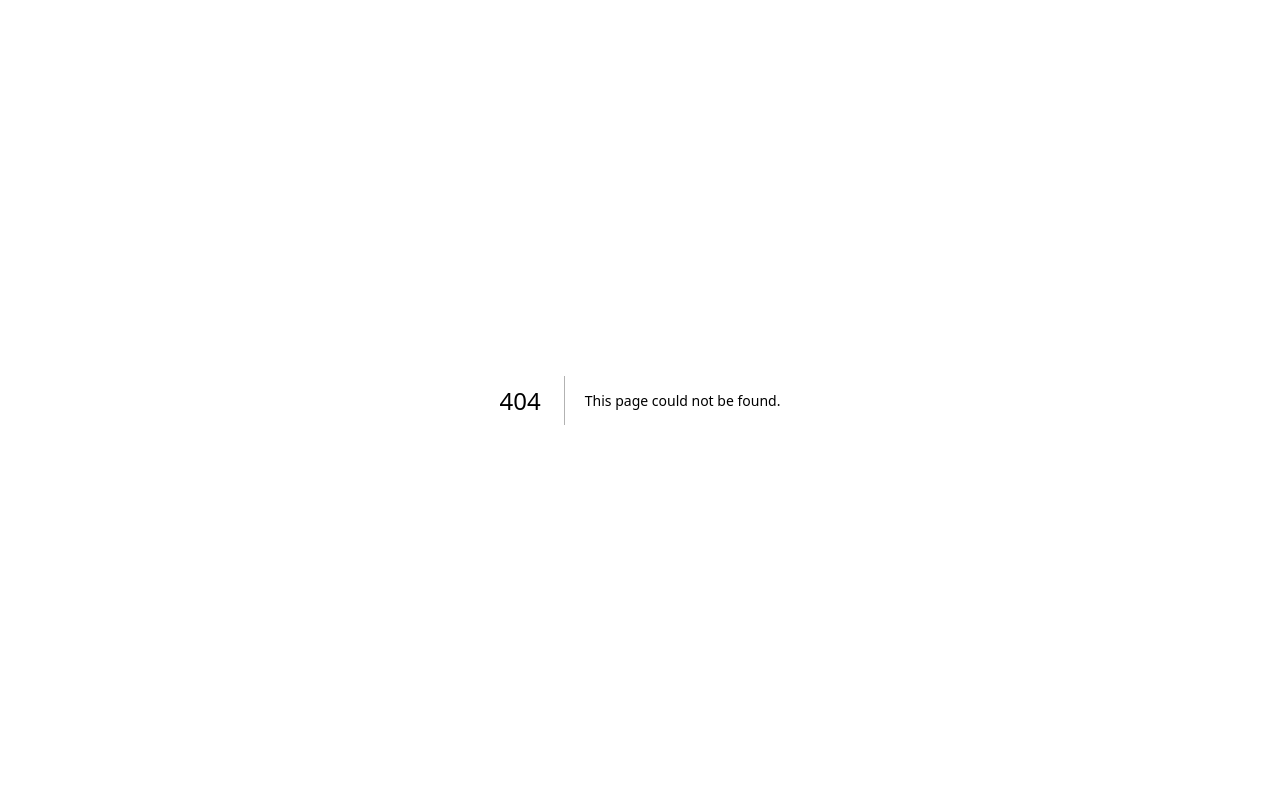
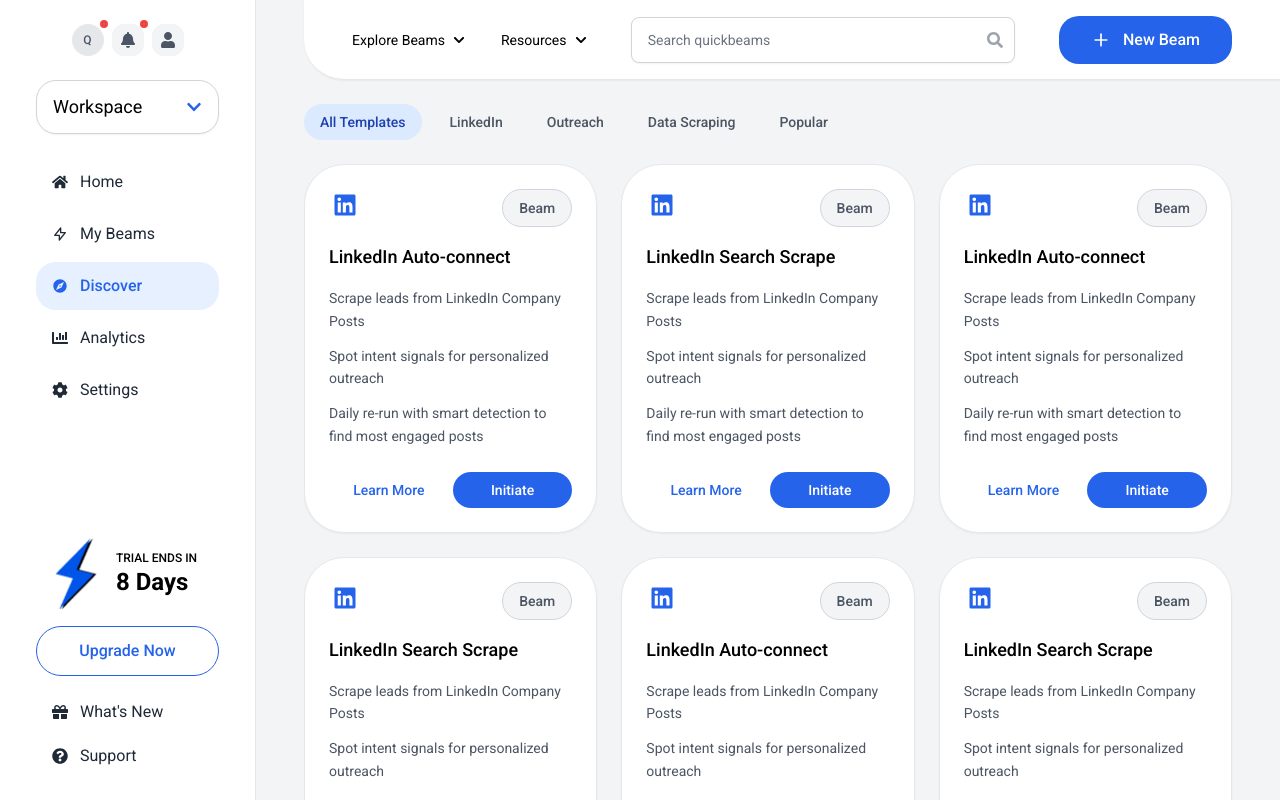
Before and after one commit to mohnishmsu962000/quickbeams-frontend, a Next.js app: page /dashboard/discover in a window 1280 px wide. Before the commit this address had no page. Built offline with nearby package versions, Linux system fonts and the light colour scheme.

Commit message:
Added discover page and chatbot

```diff
--- /dev/null
+++ b/src/app/dashboard/discover/page.tsx
@@ -0,0 +1,123 @@
+'use client';
+
+import { useState } from 'react';
+import BeamTemplateCard from '@/components/ui/BeamTemplateCard';
+import Badge from '@/components/ui/Badge';
+
+
+const filterTabs = [
+    { id: 'all', label: 'All Templates' },
+    { id: 'linkedin', label: 'LinkedIn' },
+    { id: 'outreach', label: 'Outreach' },
+    { id: 'data-scraping', label: 'Data Scraping' },
+    { id: 'popular', label: 'Popular' }
+  ];
+
+
+const mockTemplates = [
+  {
+    id: '1',
+    title: 'LinkedIn Auto-connect',
+    description: [
+      'Scrape leads from LinkedIn Company Posts',
+      'Spot intent signals for personalized outreach',
+      'Daily re-run with smart detection to find most engaged posts'
+    ],
+    platform: 'linkedin' as const
+  },
+  {
+    id: '2',
+    title: 'LinkedIn Search Scrape',
+    description: [
+      'Scrape leads from LinkedIn Company Posts',
+      'Spot intent signals for personalized outreach',
+      'Daily re-run with smart detection to find most engaged posts'
+    ],
+    platform: 'linkedin' as const
+  },
+  {
+    id: '3',
+    title: 'LinkedIn Auto-connect',
+    description: [
+      'Scrape leads from LinkedIn Company Posts',
+      'Spot intent signals for personalized outreach',
+      'Daily re-run with smart detection to find most engaged posts'
+    ],
+    platform: 'linkedin' as const
+  },
+  {
+    id: '4',
+    title: 'LinkedIn Search Scrape',
+    description: [
+      'Scrape leads from LinkedIn Company Posts',
+      'Spot intent signals for personalized outreach',
+      'Daily re-run with smart detection to find most engaged posts'
+    ],
+    platform: 'linkedin' as const
+  },
+  {
+    id: '5',
+    title: 'LinkedIn Auto-connect',
+    description: [
+      'Scrape leads from LinkedIn Company Posts',
+      'Spot intent signals for personalized outreach'
+    ],
+    platform: 'linkedin' as const
+  },
+  {
+    id: '6',
+    title: 'LinkedIn Search Scrape',
+    description: [
+      'Scrape leads from LinkedIn Company Posts',
+      'Spot intent signals for personalized outreach'
+    ],
+    platform: 'linkedin' as const
+  }
+];
+
+export default function DiscoverPage() {
+    const [activeFilter, setActiveFilter] = useState('all');
+
+    const handleLearnMore = (templateId: string) => {
+      console.log('Learn more clicked for:', templateId);
+    };
+
+    const handleInitiate = (templateId: string) => {
+      console.log('Initiate clicked for:', templateId);
+    };
+
+    return (
+      <div className="py-6 space-y-6 pr-12">
+        {/* Filter tabs */}
+        <div className="flex space-x-3">
+          {filterTabs.map((tab) => (
+            <button
+              key={tab.id}
+              onClick={() => setActiveFilter(tab.id)}
+              className={`px-4 py-2 rounded-full text-sm font-medium transition-colors ${
+                activeFilter === tab.id
+                  ? 'bg-blue-100 text-blue-800'
+                  : 'bg-gray-100 text-gray-600 hover:bg-gray-200'
+              }`}
+            >
+              {tab.label}
+            </button>
+          ))}
+        </div>
+
+        {/* Templates Grid */}
+        <div className="grid grid-cols-3 gap-6">
+          {mockTemplates.map((template) => (
+            <BeamTemplateCard
+              key={template.id}
+              title={template.title}
+              description={template.description}
+              platform={template.platform}
+              onLearnMore={() => handleLearnMore(template.id)}
+              onInitiate={() => handleInitiate(template.id)}
+            />
+          ))}
+        </div>
+      </div>
+    );
+  }
--- /dev/null
+++ b/src/app/dashboard/layout.tsx
@@ -0,0 +1,9 @@
+import AppLayout from '@/components/layout/AppLayout';
+
+interface DashboardLayoutProps {
+  children: React.ReactNode;
+}
+
+export default function DashboardLayout({ children }: DashboardLayoutProps) {
+  return <AppLayout>{children}</AppLayout>;
+}
--- a/src/app/dashboard/page.tsx
+++ b/src/app/dashboard/page.tsx
@@ -1,7 +1,6 @@
 'use client';
 
 import { useAuth } from '@/context/AuthContext';
-import AppLayout from '@/components/layout/AppLayout';
 import Button from '@/components/ui/Button';
 import StatsCard from '@/components/ui/StatsCard';
 import TemplateCard from '@/components/ui/TemplateCard';
@@ -13,8 +12,7 @@
   const { user, signOut } = useAuth();
 
   return (
-    <AppLayout>
-      <div className="py-6 space-y-8 pr-12" >
+    <div className="py-6 space-y-8 pr-12">
       {/* Header with main stat */}
       <div className="flex items-center justify-between">
         <div className="flex items-center space-x-4">
@@ -77,6 +75,5 @@
         </div>
       </div>
     </div>
-    </AppLayout>
   );
 }
--- a/src/app/signIn/page.tsx
+++ b/src/app/signIn/page.tsx
@@ -4,7 +4,6 @@
 import { useAuth } from '@/context/AuthContext';
 import Button from '@/components/ui/Button';
 import Input from '@/components/ui/Input';
-import { HiOutlineLightningBolt } from 'react-icons/hi';
 import { FaGoogle, FaApple, FaLinkedin } from 'react-icons/fa';
 
 export default function SignInPage() {
--- a/src/components/layout/AppLayout.tsx
+++ b/src/components/layout/AppLayout.tsx
@@ -1,5 +1,7 @@
 import Sidebar from './Sidebar';
 import Header from './Header';
+import DesktopOnly from './DesktopOnly';
+import Script from 'next/script';
 
 interface AppLayoutProps {
   children: React.ReactNode;
@@ -7,6 +9,7 @@
 
 export default function AppLayout({ children }: AppLayoutProps) {
   return (
+    <DesktopOnly>
       <div className="flex h-screen bg-gray-100">
         <Sidebar />
         <div className="flex-1 flex flex-col">
@@ -15,6 +18,11 @@
             {children}
           </main>
         </div>
+        <Script
+          src="//in.fw-cdn.com/32542845/1407985.js"
+          strategy="afterInteractive" // ensures it loads after page is ready
+        />
       </div>
+    </DesktopOnly>
   );
 }
--- /dev/null
+++ b/src/components/layout/DesktopOnly.tsx
@@ -0,0 +1,43 @@
+'use client';
+
+import { useDesktopOnly } from '@/hooks/useDesktopOnly';
+import { HiOutlineLightningBolt } from 'react-icons/hi';
+import { FaDesktop } from 'react-icons/fa';
+
+interface DesktopOnlyProps {
+  children: React.ReactNode;
+}
+
+export default function DesktopOnly({ children }: DesktopOnlyProps) {
+  const isDesktop = useDesktopOnly();
+
+  if (!isDesktop) {
+    return (
+      <div className="min-h-screen bg-gray-100 flex items-center justify-center p-6">
+        <div className="bg-white rounded-lg shadow-lg p-8 max-w-md w-full text-center">
+          <div className="mb-6">
+            <div className="inline-flex items-center text-blue-600 text-2xl font-medium mb-4">
+              <HiOutlineLightningBolt className="mr-2" />
+              Quickbeams
+            </div>
+            <div className="w-16 h-16 bg-gray-100 rounded-full flex items-center justify-center mx-auto mb-4">
+              <FaDesktop className="w-8 h-8 text-gray-600" />
+            </div>
+          </div>
+
+          <h2 className="text-xl font-medium text-gray-800 mb-4">
+            Desktop Only Application
+          </h2>
+          <p className="text-gray-600 mb-6">
+            Quickbeams is designed for desktop use only. Please access this application from a desktop or laptop computer for the best experience.
+          </p>
+          <p className="text-sm text-gray-500">
+            Minimum screen width: 1024px
+          </p>
+        </div>
+      </div>
+    );
+  }
+
+  return <>{children}</>;
+}
--- a/src/components/layout/Sidebar.tsx
+++ b/src/components/layout/Sidebar.tsx
@@ -28,6 +28,15 @@
 
 export default function Sidebar() {
   const pathname = usePathname();
+
+  //Freshcht Widget
+
+  const openChat = () => {
+    if (typeof window !== "undefined" && window.fcWidget) {
+      window.fcWidget.open();   // Opens the Freshchat widget
+      window.fcWidget.show();   // Make sure it’s visible
+    }
+  };
 
   return (
     <div className="flex flex-col w-64 mr-12 bg-white border-r border-gray-200 h-screen justify-between p-6 px-9">
@@ -109,10 +118,10 @@
             <FaGift className="w-4 h-4 mr-3" />
             What's New
           </Link>
-          <Link href="/dashboard/support" className="flex items-center px-4 py-2 text-[16px] font-normal text-gray-800 hover:bg-gray-100 rounded-[20px]">
+          <button onClick={openChat} className="flex items-center px-4 py-2 text-[16px] font-normal text-gray-800 hover:bg-gray-100 rounded-[20px]">
             <FaQuestionCircle className="w-4 h-4 mr-3" />
             Support
-          </Link>
+          </button>
         </div>
       </div>
     </div>
--- /dev/null
+++ b/src/components/ui/BeamTemplateCard.tsx
@@ -0,0 +1,77 @@
+import React from 'react';
+import { cn } from '@/lib/utils';
+import Button from './Button';
+import { FaLinkedin } from 'react-icons/fa';
+
+interface BeamTemplateCardProps {
+  title: string;
+  description: string[];
+  platform?: 'linkedin' | 'instagram' | 'google';
+  onLearnMore?: () => void;
+  onInitiate?: () => void;
+  className?: string;
+}
+
+export default function BeamTemplateCard({
+  title,
+  description,
+  platform = 'linkedin',
+  onLearnMore,
+  onInitiate,
+  className
+}: BeamTemplateCardProps) {
+  const getPlatformIcon = () => {
+    switch (platform) {
+      case 'linkedin':
+        return <FaLinkedin className="w-6 h-6 text-blue-600" />;
+      default:
+        return <FaLinkedin className="w-6 h-6 text-blue-600" />;
+    }
+  };
+
+  return (
+    <div className={cn("bg-white rounded-[40px] border border-gray-200 shadow-sm p-6 flex flex-col justify-between h-full", className)}>
+      {/* Header with icon and Beam button */}
+      <div className="flex justify-between items-start mb-4">
+        <div className="w-8 h-8 flex items-center justify-center">
+          {getPlatformIcon()}
+        </div>
+        <Button variant="outline" size="sm" className="text-gray-600 bg-gray-100">
+          Beam
+        </Button>
+      </div>
+
+      {/* Title */}
+      <h3 className="text-lg text-black mb-4 font-medium">{title}</h3>
+
+      {/* Description points */}
+      <div className="space-y-3 mb-6 flex-grow">
+        {description.map((point, index) => (
+          <p key={index} className="text-sm text-gray-600 leading-relaxed">
+            {point}
+          </p>
+        ))}
+      </div>
+
+      {/* Action buttons */}
+      <div className="flex space-x-1">
+        <Button
+          variant="ghost"
+          size="sm"
+          onClick={onLearnMore}
+          className="flex-1 text-blue-600 border-blue-600"
+        >
+          Learn More
+        </Button>
+        <Button
+          variant="primary"
+          size="sm"
+          onClick={onInitiate}
+          className="flex-1"
+        >
+          Initiate
+        </Button>
+      </div>
+    </div>
+  );
+}
--- /dev/null
+++ b/src/global.d.ts
@@ -0,0 +1,9 @@
+interface Window {
+    fcWidget: {
+      open: () => void;
+      close: () => void;
+      show: () => void;
+      hide: () => void;
+      isOpen: () => boolean;
+    };
+  }
--- /dev/null
+++ b/src/hooks/useDesktopOnly.ts
@@ -0,0 +1,21 @@
+'use client';
+
+import { useState, useEffect } from 'react';
+
+export const useDesktopOnly = () => {
+  const [isDesktop, setIsDesktop] = useState(true);
+
+  useEffect(() => {
+    const checkScreenSize = () => {
+      // Consider anything below 1024px as non-desktop
+      setIsDesktop(window.innerWidth >= 1024);
+    };
+
+    checkScreenSize();
+    window.addEventListener('resize', checkScreenSize);
+
+    return () => window.removeEventListener('resize', checkScreenSize);
+  }, []);
+
+  return isDesktop;
+};
```
Lines whose indentation alone changed are shown as unchanged.
